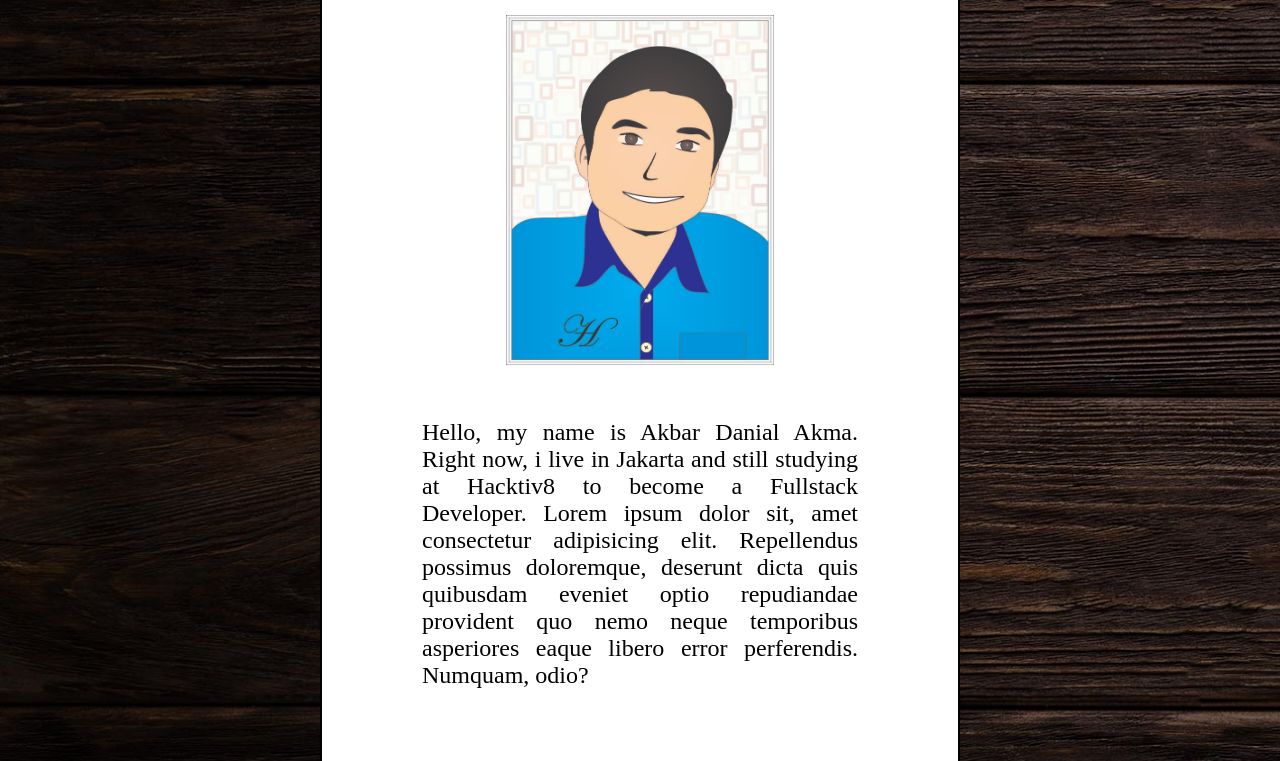
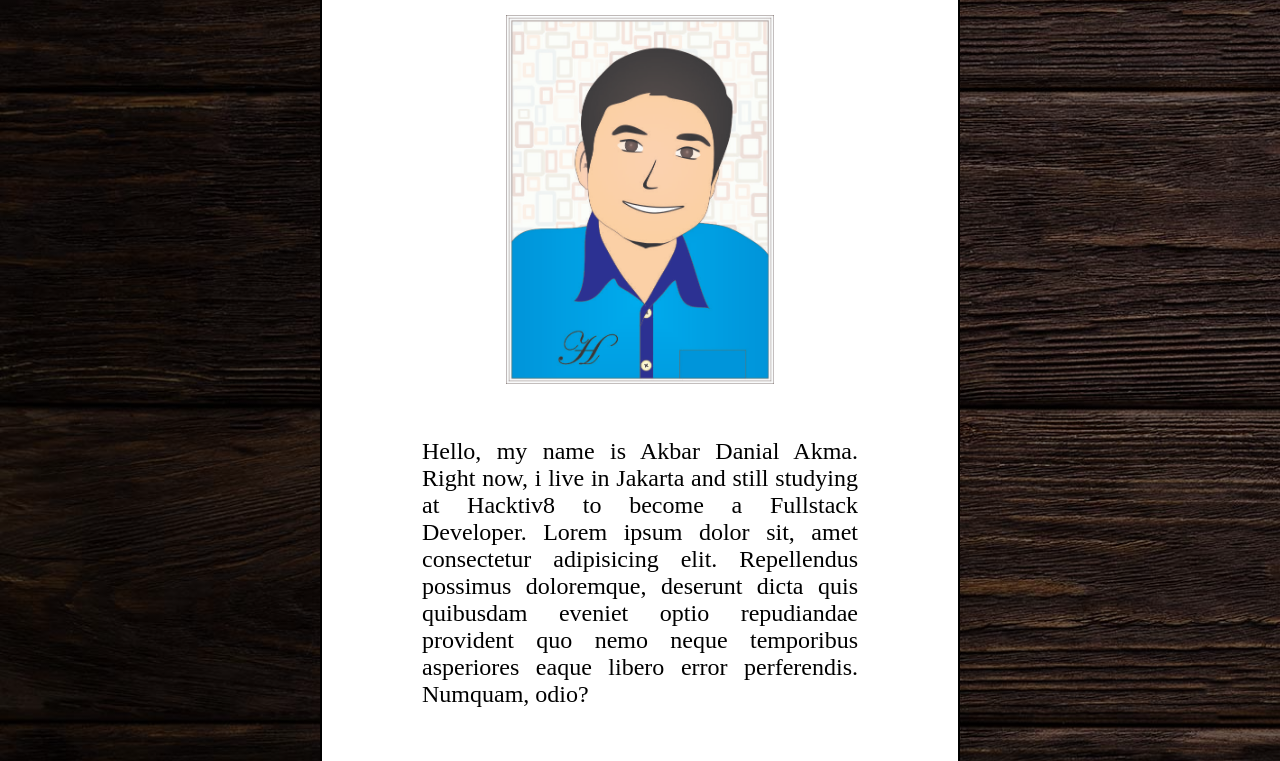
Before and after one commit to akbarakma/akbarakma.github.io, a plain HTML site: page index.html in a window 1280 px wide. Shown: the part 1092-1853 px from the top of the page. Drawn offline with Linux system fonts and the light colour scheme.

Commit message:
tambah overflow

```diff
--- a/index.html
+++ b/index.html
@@ -44,7 +44,7 @@
                 <div class="about-me-card">
                     <div class="about-me-card-container">
                         <h1 id="about-me-name">Akbar Danial Akma</h1>
-                        <img src="profile-photo.jpeg" alt="My photo" width="50%" height="350px">
+                        <img src="profile-photo.jpeg" alt="My photo" width="50%" height="350px" style="height: auto;">
                         <div class="about-me-description">
                             <p>Hello, my name is Akbar Danial Akma. Right now, i live in Jakarta and still studying at Hacktiv8 to become a Fullstack Developer. Lorem ipsum dolor sit, amet consectetur adipisicing elit. Repellendus possimus doloremque, deserunt dicta quis quibusdam eveniet optio repudiandae provident quo nemo neque temporibus asperiores eaque libero error perferendis. Numquam, odio?</p>
                         </div>
--- a/style.css
+++ b/style.css
@@ -175,6 +175,7 @@ body{
     border: 2px black solid;
     background: white;
     border-radius: 30px;
+    overflow: hidden;
 
 }
 
@@ -215,6 +216,7 @@ body{
     margin: auto;
     width:50%;
     padding-bottom: 50px;
+    overflow: hidden;
 }
 
 .about-me-card-container{
```
